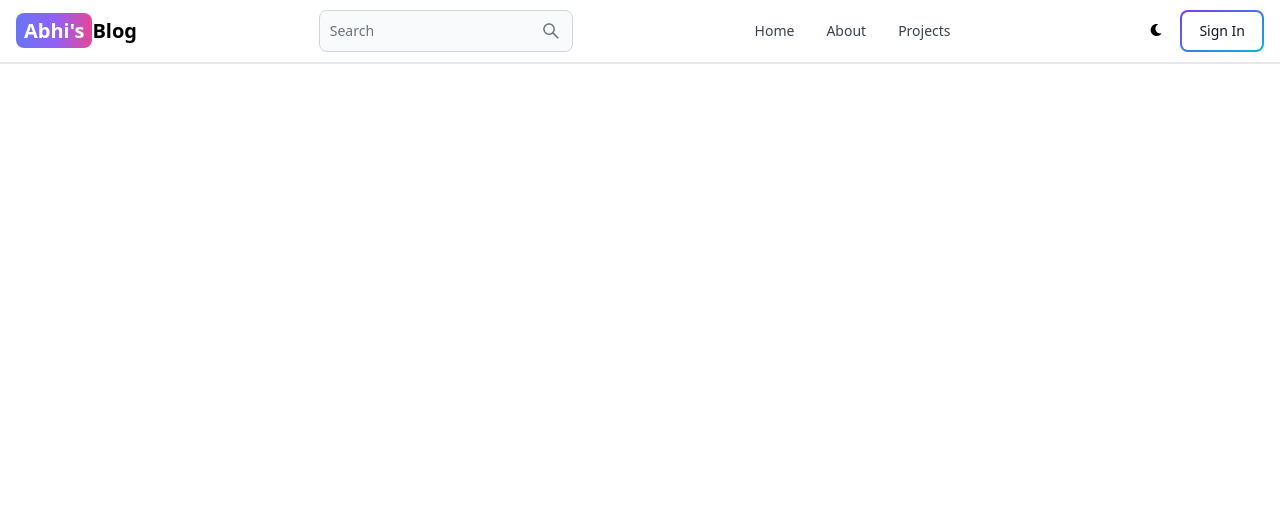
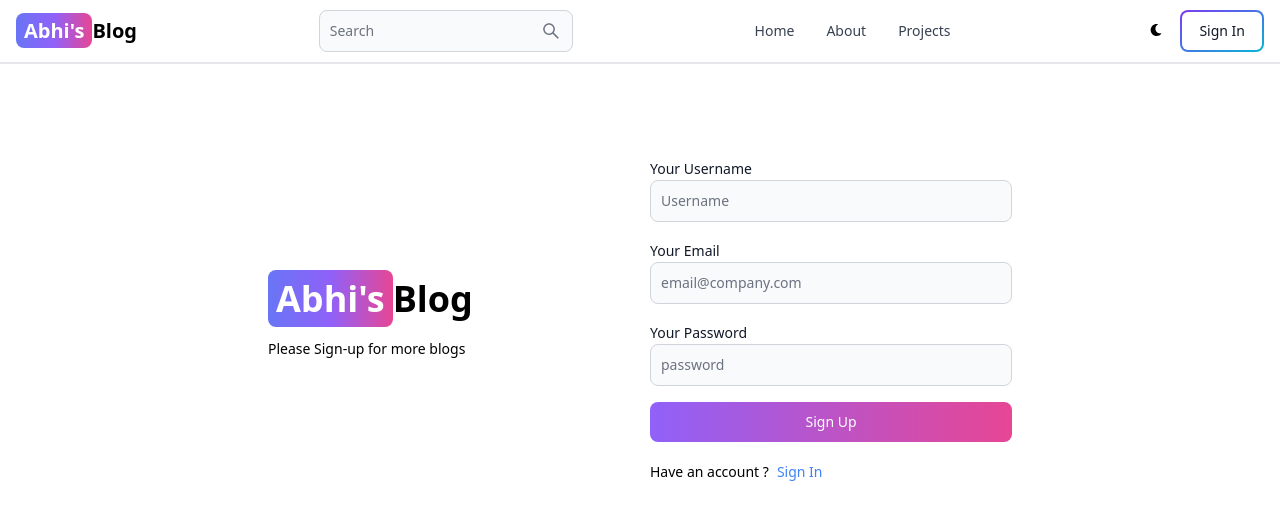
Before and after one commit to abhisheksd27/DevZone, a React (Vite) app in the folder client/: page /sign-up in a window 1280 px wide. Shown: the top 520 px of the page. Built offline with nearby package versions, Linux system fonts and the light colour scheme.

Commit message:
signup ui

```diff
--- a/client/src/pages/SignIn.jsx
+++ b/client/src/pages/SignIn.jsx
@@ -2,7 +2,7 @@
 
 const SignIn = () => {
   return (
-    <div>
+    <div className='min-h-screen mt-50'>
 
     </div>
   )
--- a/client/src/pages/SignUp.jsx
+++ b/client/src/pages/SignUp.jsx
@@ -1,9 +1,65 @@
+import { Button, Label, TextInput } from 'flowbite-react'
 import React from 'react'
+import { Link } from 'react-router-dom'
 
 function SignUp() {
   return (
-    <div>
+    <div className='min-h-screen mt-20'>
+      <div className='flex p-3 max-w-3xl mx-auto flex-col md:flex-row md:items-center gap-5'>
 
+
+      {/* left side */}
+        <div className='flex-1'>
+        <Link to="/" className='font-bold dark:text-white text-4xl'>
+            <span className='px-2 py-1 bg-gradient-to-r from-indigo-500 via-purple-500 to-pink-500 rounded-lg text-white' >Abhi's</span>
+            Blog
+        </Link>
+        <p className='text-sm mt-5'>Please Sign-up for more blogs</p>
+        </div>
+
+
+        {/* right side */}
+        <div className='flex-1'>
+
+          <div className=''>
+          <form className='flex flex-col gap-4'>
+            <div>
+                <Label value='Your Username' />
+                <TextInput
+                type='text'
+                placeholder='Username'
+                id ='username'
+                />
+            </div>
+            <div>
+                <Label value='Your Email' />
+                <TextInput
+                type='email'
+                placeholder='email@company.com'
+                id ='email'
+                />
+            </div>
+            <div>
+                <Label value='Your Password' />
+                <TextInput
+                type='text'
+                placeholder='password'
+                id ='password'
+                />
+            </div>
+            <Button gradientDuoTone='purpleToPink' type='submit'>
+              Sign Up
+            </Button>
+          </form>
+          <div className='flex gap-2 text-sm mt-5'>
+            <span>Have an account ?</span>
+            <Link to='/sign-in' className='text-blue-500'>
+            Sign In
+            </Link>
+          </div>
+          </div>
+        </div>
+      </div>
     </div>
   )
 }
```
